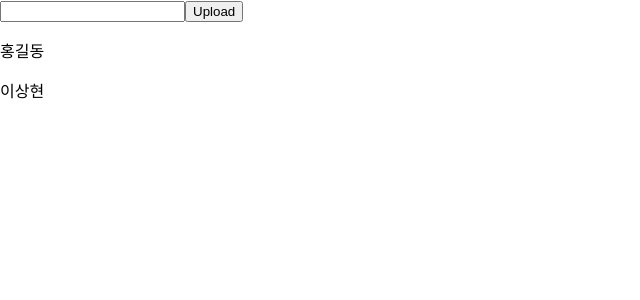
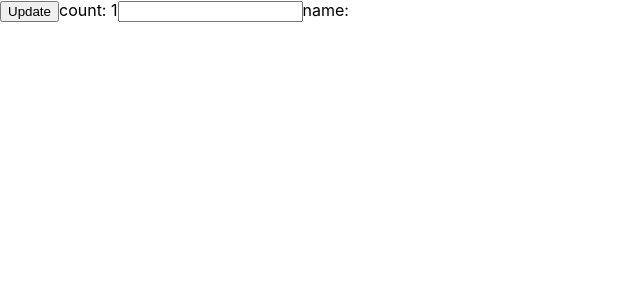
Before and after one commit to shlee1027/react-hook, a React (Create React App) app: page / in a window 1280 px wide. Shown: the top 300 px of the page, without its empty margins (0-640 px from the left). Built offline with nearby package versions, Linux system fonts and the light colour scheme.

Commit message:
useEffect랑 디펜던시 어레이 연습해봄

```diff
--- a/src/App.js
+++ b/src/App.js
@@ -1,33 +1,42 @@
-import React, { useState } from "react";
-
-const heavyWork = () => {
-  console.log("엄청 무거운 작업!!!");
-  return ["홍길동", "이상현"];
-};
+import React, { useState, useEffect } from "react";
 
 function App() {
-  const [names, setNames] = useState(() => {
-    return heavyWork();
-  });
-  const [input, setInput] = useState("");
-  const handleInputChange = (e) => {
-    setInput(e.target.value);
+  const [count, setCount] = useState(1);
+  const [name, setName] = useState("");
+
+  const handleCountUpdate = () => {
+    setCount(count + 1);
   };
 
-  const handleUpload = () => {
-    setNames((prevState) => {
-      console.log("이전 state: ", prevState);
-      return [input, ...prevState];
-    });
+  // //렌더링마다 매번 실행됨 - 렌더링 이후
+  // useEffect(() => {
+  //   console.log("렌더링 🔥");
+  // });
+
+  // // 마운팅 + count가 변화할대마다 실행됨
+  // useEffect(() => {
+  //   console.log("count 변화🛁");
+  // }, [count]);
+
+  // // 마운팅 + name이 변경될때마다 실행됨
+  // useEffect(() => {
+  //   console.log("name이 변화🔆");
+  // }, [name]);
+
+  useEffect(() => {
+    console.log("마운팅 🐶");
+  }, []);
+
+  const handleInputChange = (e) => {
+    setName(e.target.value);
   };
 
   return (
     <div>
-      <input type="text" value={input} onChange={handleInputChange} />
-      <button onClick={handleUpload}>Upload</button>
-      {names.map((name, idx) => {
-        return <p key={idx}>{name}</p>;
-      })}
+      <button onClick={handleCountUpdate}>Update</button>
+      <span>count: {count}</span>
+      <input type="text" value={name} onChange={handleInputChange} />
+      <span>name: {name}</span>
     </div>
   );
 }
```
